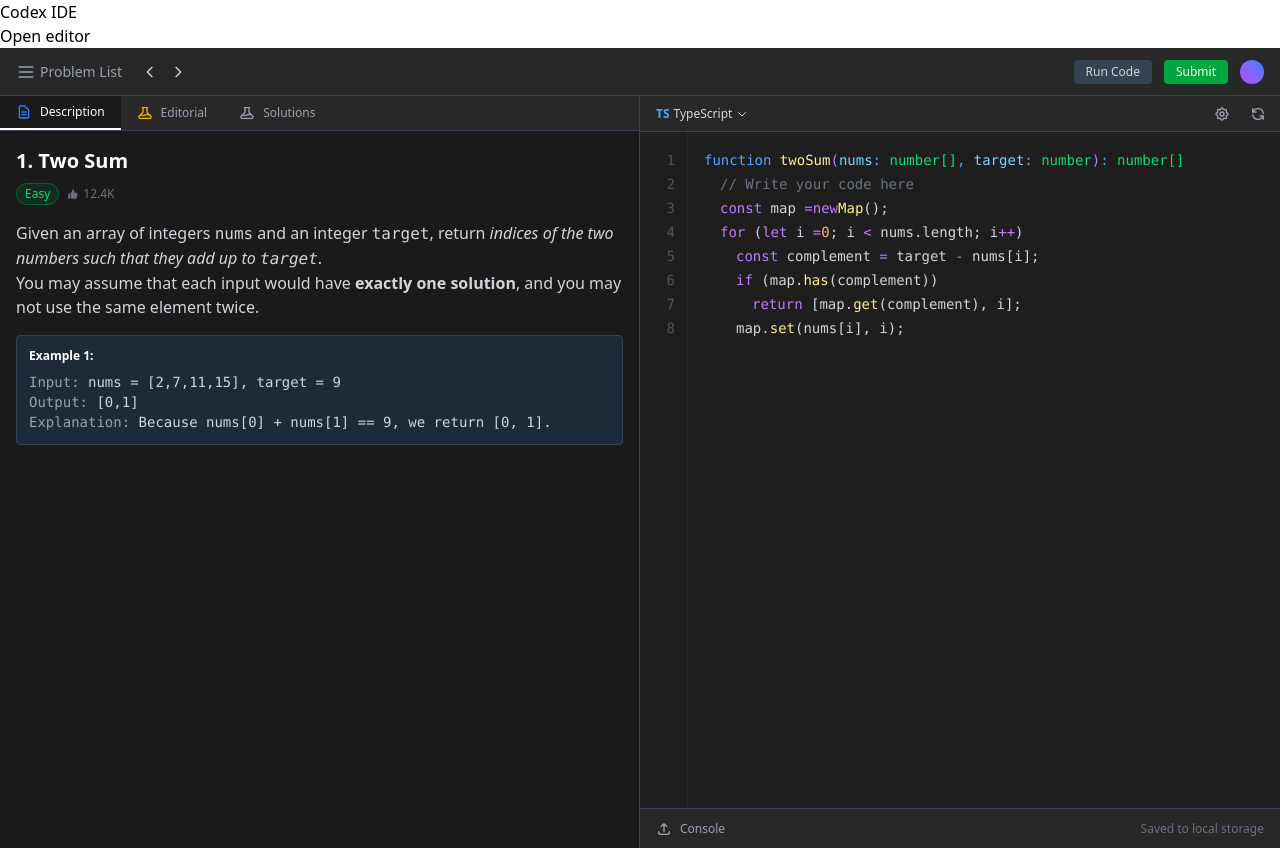
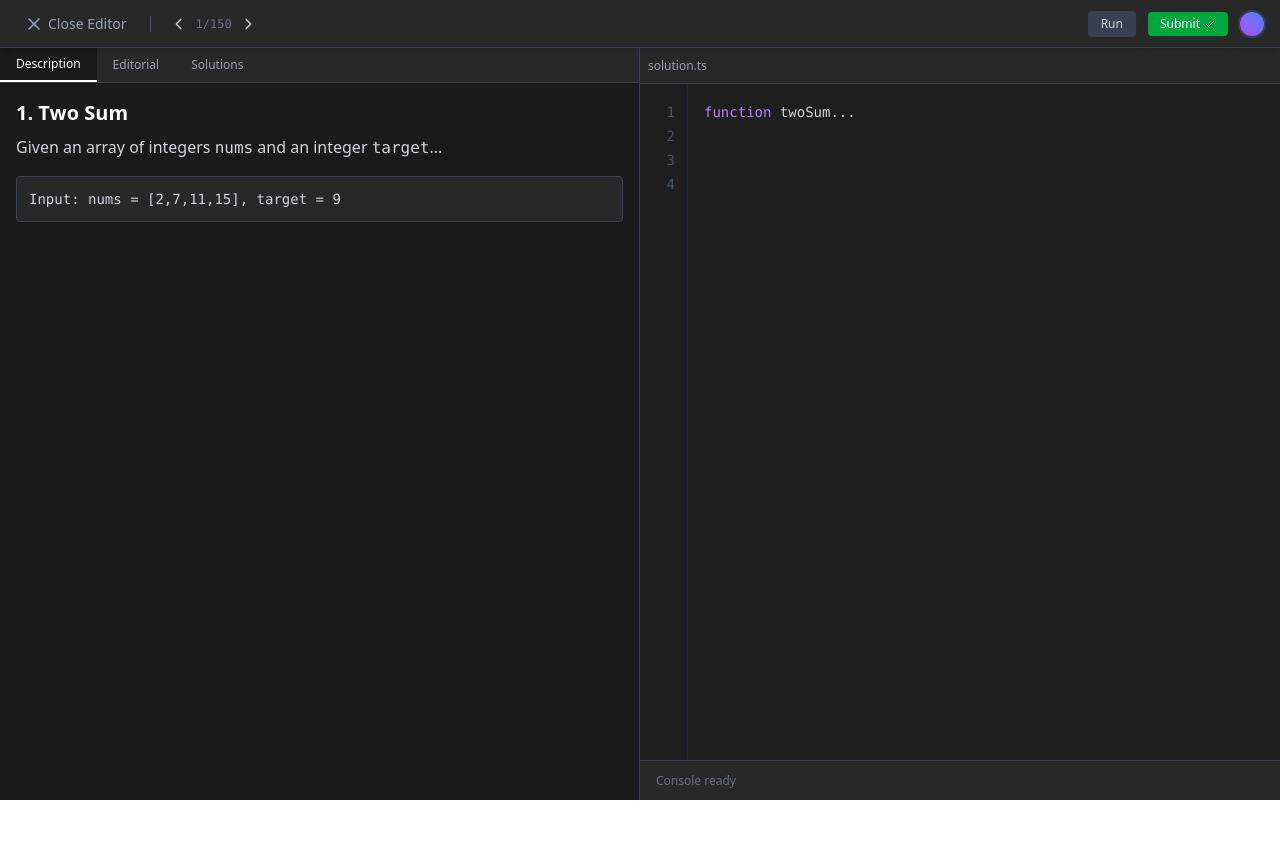
Before and after one commit to proskdim/codex-ide, an Angular app: page / in a window 1280 px wide. After the commit the page ends 800 px from the top, so only its background shows below. Built offline with nearby package versions, Linux system fonts and the light colour scheme.

Commit message:
full screen editor

```diff
--- a/src/app/components/codex-editor/codex-editor/codex-editor.html
+++ b/src/app/components/codex-editor/codex-editor/codex-editor.html
@@ -1,137 +1,94 @@
 <!-- this is leetcode editor clone -->
 
-<div class="flex flex-col h-screen bg-[#1a1a1a] text-gray-300 font-sans overflow-hidden">
+<div class="fixed inset-0 z-50 w-full h-full flex flex-col bg-[#1a1a1a] text-gray-300 font-sans overflow-hidden animate-fade-in">
 
-  <nav class="h-12 border-b border-gray-700 bg-[#282828] flex items-center justify-between px-4 shrink-0">
+  <nav class="h-12 border-b border-gray-700 bg-[#282828] flex items-center justify-between px-4 shrink-0 shadow-md relative z-20">
     <div class="flex items-center space-x-4">
-      <div class="flex items-center text-gray-400 hover:text-white cursor-pointer transition-colors">
-        <svg xmlns="http://www.w3.org/2000/svg" class="h-5 w-5 mr-1" fill="none" viewBox="0 0 24 24" stroke="currentColor">
-          <path stroke-linecap="round" stroke-linejoin="round" stroke-width="2" d="M4 6h16M4 12h16M4 18h16" />
+
+      <button class="flex items-center text-gray-400 hover:text-white hover:bg-red-500/20 hover:text-red-400 px-2 py-1 rounded transition-all cursor-pointer group">
+        <svg xmlns="http://www.w3.org/2000/svg" class="h-5 w-5 mr-1 group-hover:rotate-90 transition-transform duration-300" fill="none" viewBox="0 0 24 24" stroke="currentColor">
+          <path stroke-linecap="round" stroke-linejoin="round" stroke-width="2" d="M6 18L18 6M6 6l12 12" />
         </svg>
-        <span class="font-medium text-sm">Problem List</span>
-      </div>
+        <span class="font-medium text-sm">Close Editor</span>
+      </button>
+
+      <div class="h-4 w-px bg-gray-600"></div>
+
       <div class="flex items-center space-x-1 text-sm">
-        <button class="p-1 hover:bg-gray-700 rounded transition-colors" aria-label="Previous Problem">
+        <button class="p-1 hover:bg-gray-700 rounded transition-colors" title="Previous">
           <svg class="w-4 h-4" fill="none" stroke="currentColor" viewBox="0 0 24 24"><path stroke-linecap="round" stroke-linejoin="round" stroke-width="2" d="M15 19l-7-7 7-7"></path></svg>
         </button>
-        <button class="p-1 hover:bg-gray-700 rounded transition-colors" aria-label="Next Problem">
+        <span class="text-xs font-mono text-gray-500">1/150</span>
+        <button class="p-1 hover:bg-gray-700 rounded transition-colors" title="Next">
           <svg class="w-4 h-4" fill="none" stroke="currentColor" viewBox="0 0 24 24"><path stroke-linecap="round" stroke-linejoin="round" stroke-width="2" d="M9 5l7 7-7 7"></path></svg>
         </button>
       </div>
     </div>
 
     <div class="flex items-center space-x-3">
-      <button class="bg-gray-700 hover:bg-gray-600 px-3 py-1 rounded text-xs font-medium transition-colors">Run Code</button>
-      <button class="bg-green-600 hover:bg-green-500 text-white px-3 py-1 rounded text-xs font-medium transition-colors shadow-lg shadow-green-900/20">Submit</button>
-      <div class="h-6 w-6 rounded-full bg-gradient-to-tr from-purple-500 to-blue-500 cursor-pointer"></div>
+      <button class="bg-gray-700 hover:bg-gray-600 px-3 py-1 rounded text-xs font-medium transition-colors border border-transparent hover:border-gray-500">Run</button>
+      <button class="bg-green-600 hover:bg-green-500 text-white px-3 py-1 rounded text-xs font-medium transition-colors shadow-lg shadow-green-900/20 flex items-center gap-1">
+        <span>Submit</span>
+        <svg class="w-3 h-3" fill="none" stroke="currentColor" viewBox="0 0 24 24"><path stroke-linecap="round" stroke-linejoin="round" stroke-width="2" d="M5 13l4 4L19 7"></path></svg>
+      </button>
+      <div class="h-6 w-6 rounded-full bg-gradient-to-tr from-purple-500 to-blue-500 ring-2 ring-gray-700 cursor-pointer hover:ring-gray-500 transition-all"></div>
     </div>
   </nav>
 
-  <main class="flex-1 flex flex-col md:flex-row overflow-hidden">
+  <main class="flex-1 flex flex-col md:flex-row overflow-hidden relative z-10">
 
-    <section class="w-full md:w-1/2 flex flex-col border-r border-gray-700 h-1/2 md:h-full">
-
-      <div class="flex bg-[#282828] border-b border-gray-700 text-xs font-medium">
-        <button class="px-4 py-2 text-white border-b-2 border-white flex items-center gap-2 bg-[#1a1a1a]">
-          <svg class="w-4 h-4 text-blue-500" fill="none" stroke="currentColor" viewBox="0 0 24 24"><path stroke-linecap="round" stroke-linejoin="round" stroke-width="2" d="M9 12h6m-6 4h6m2 5H7a2 2 0 01-2-2V5a2 2 0 012-2h5.586a1 1 0 01.707.293l5.414 5.414a1 1 0 01.293.707V19a2 2 0 01-2 2z"></path></svg>
-          Description
-        </button>
-        <button class="px-4 py-2 text-gray-400 hover:text-white flex items-center gap-2 transition-colors">
-          <svg class="w-4 h-4 text-yellow-500" fill="none" stroke="currentColor" viewBox="0 0 24 24"><path stroke-linecap="round" stroke-linejoin="round" stroke-width="2" d="M19.428 15.428a2 2 0 00-1.022-.547l-2.384-.477a6 6 0 00-3.86.517l-.318.158a6 6 0 01-3.86.517L6.05 15.21a2 2 0 00-1.806.547M8 4h8l-1 1v5.172a2 2 0 00.586 1.414l5 5c1.26 1.26.367 3.414-1.415 3.414H4.828c-1.782 0-2.674-2.154-1.414-3.414l5-5A2 2 0 009 10.172V5L8 4z"></path></svg>
-          Editorial
-        </button>
-        <button class="px-4 py-2 text-gray-400 hover:text-white flex items-center gap-2 transition-colors">
-          <svg class="w-4 h-4 text-gray-400" fill="none" stroke="currentColor" viewBox="0 0 24 24"><path stroke-linecap="round" stroke-linejoin="round" stroke-width="2" d="M19.428 15.428a2 2 0 00-1.022-.547l-2.384-.477a6 6 0 00-3.86.517l-.318.158a6 6 0 01-3.86.517L6.05 15.21a2 2 0 00-1.806.547M8 4h8l-1 1v5.172a2 2 0 00.586 1.414l5 5c1.26 1.26.367 3.414-1.415 3.414H4.828c-1.782 0-2.674-2.154-1.414-3.414l5-5A2 2 0 009 10.172V5L8 4z"></path></svg>
-          Solutions
-        </button>
+    <section class="w-full md:w-1/2 flex flex-col border-r border-gray-700 h-1/2 md:h-full bg-[#1a1a1a]">
+      <div class="flex bg-[#282828] border-b border-gray-700 text-xs font-medium shrink-0">
+        <button class="px-4 py-2 text-white border-b-2 border-white flex items-center gap-2 bg-[#1a1a1a]">Description</button>
+        <button class="px-4 py-2 text-gray-400 hover:text-white transition-colors">Editorial</button>
+        <button class="px-4 py-2 text-gray-400 hover:text-white transition-colors">Solutions</button>
       </div>
 
-      <div class="flex-1 overflow-y-auto p-4 custom-scrollbar">
+      <div class="flex-1 overflow-y-auto p-4 custom-scrollbar scroll-smooth">
         <h1 class="text-xl font-bold text-white mb-2">1. Two Sum</h1>
-        <div class="flex gap-2 mb-4">
-          <span class="px-2 py-0.5 rounded-full bg-green-900/30 text-green-400 text-xs font-medium border border-green-800">Easy</span>
-          <span class="flex items-center gap-1 text-gray-500 text-xs">
-            <svg class="w-3 h-3" fill="currentColor" viewBox="0 0 20 20"><path d="M2 10.5a1.5 1.5 0 113 0v6a1.5 1.5 0 01-3 0v-6zM6 10.333v5.43a2 2 0 001.106 1.79l.05.025A4 4 0 008.943 18h5.416a2 2 0 001.962-1.608l1.2-6A2 2 0 0015.56 8H12V4a2 2 0 00-2-2 1 1 0 00-1 1v.667a4 4 0 01-.8 2.4L6.8 7.933a4 4 0 00-.8 2.4z" /></svg>
-            12.4K
-          </span>
-        </div>
-
         <div class="prose prose-invert prose-sm max-w-none text-gray-300">
-          <p>Given an array of integers <code>nums</code> and an integer <code>target</code>, return <em>indices of the two numbers such that they add up to <code>target</code></em>.</p>
-          <p>You may assume that each input would have <strong>exactly one solution</strong>, and you may not use the same element twice.</p>
-
-          <div class="mt-4 p-3 bg-gray-800 rounded border border-gray-700">
-            <p class="font-bold text-white text-xs mb-2">Example 1:</p>
-            <div class="font-mono text-sm">
-              <span class="text-gray-400">Input:</span> nums = [2,7,11,15], target = 9<br>
-              <span class="text-gray-400">Output:</span> [0,1]<br>
-              <span class="text-gray-400">Explanation:</span> Because nums[0] + nums[1] == 9, we return [0, 1].
-            </div>
-          </div>
+           <p>Given an array of integers <code>nums</code> and an integer <code>target</code>...</p>
+           <div class="mt-4 p-3 bg-[#282828] rounded border border-gray-700">
+             <div class="font-mono text-sm">Input: nums = [2,7,11,15], target = 9</div>
+           </div>
+           <div class="h-96"></div>
         </div>
       </div>
     </section>
 
     <section class="w-full md:w-1/2 flex flex-col h-1/2 md:h-full bg-[#1e1e1e]">
+      <div class="h-9 border-b border-gray-700 flex items-center justify-between px-2 bg-[#282828] shrink-0">
+        <span class="text-xs text-gray-400">solution.ts</span>
+      </div>
 
-      <div class="h-9 border-b border-gray-700 flex items-center justify-between px-2 bg-[#282828] shrink-0">
-        <div class="flex items-center gap-2">
-          <div class="relative group">
-            <button class="flex items-center gap-1 text-xs text-gray-300 hover:text-white px-2 py-1 rounded hover:bg-gray-700 transition-colors">
-              <span class="text-blue-400 font-bold">TS</span> TypeScript
-              <svg class="w-3 h-3" fill="none" stroke="currentColor" viewBox="0 0 24 24"><path stroke-linecap="round" stroke-linejoin="round" stroke-width="2" d="M19 9l-7 7-7-7"></path></svg>
-            </button>
-          </div>
+      <div class="flex-1 relative overflow-hidden flex text-sm font-mono">
+        <div class="w-12 bg-[#1e1e1e] border-r border-gray-800 text-right text-gray-600 py-4 pr-3 leading-6 select-none">
+          1<br>2<br>3<br>4
         </div>
-        <div class="flex items-center gap-2 text-gray-400">
-           <button class="p-1.5 hover:bg-gray-700 rounded transition-colors" title="Settings">
-             <svg class="w-4 h-4" fill="none" stroke="currentColor" viewBox="0 0 24 24"><path stroke-linecap="round" stroke-linejoin="round" stroke-width="2" d="M10.325 4.317c.426-1.756 2.924-1.756 3.35 0a1.724 1.724 0 002.573 1.066c1.543-.94 3.31.826 2.37 2.37a1.724 1.724 0 001.065 2.572c1.756.426 1.756 2.924 0 3.35a1.724 1.724 0 00-1.066 2.573c.94 1.543-.826 3.31-2.37 2.37a1.724 1.724 0 00-2.572 1.065c-.426 1.756-2.924 1.756-3.35 0a1.724 1.724 0 00-2.573-1.066c-1.543.94-3.31-.826-2.37-2.37a1.724 1.724 0 00-1.065-2.572c-1.756-.426-1.756-2.924 0-3.35a1.724 1.724 0 001.066-2.573c-.94-1.543.826-3.31 2.37-2.37.996.608 2.296.07 2.572-1.065z"></path><path stroke-linecap="round" stroke-linejoin="round" stroke-width="2" d="M15 12a3 3 0 11-6 0 3 3 0 016 0z"></path></svg>
-           </button>
-           <button class="p-1.5 hover:bg-gray-700 rounded transition-colors" title="Reset Code">
-             <svg class="w-4 h-4" fill="none" stroke="currentColor" viewBox="0 0 24 24"><path stroke-linecap="round" stroke-linejoin="round" stroke-width="2" d="M4 4v5h.582m15.356 2A8.001 8.001 0 004.582 9m0 0H9m11 11v-5h-.581m0 0a8.003 8.003 0 01-15.357-2m15.357 2H15"></path></svg>
-           </button>
+        <div class="flex-1 bg-[#1e1e1e] text-gray-300 p-4 leading-6 overflow-auto outline-none" contenteditable="true">
+          <span class="text-purple-400">function</span> twoSum...
         </div>
       </div>
 
-      <div class="flex-1 relative overflow-hidden flex text-sm font-mono">
-        <div class="w-12 bg-[#1e1e1e] border-r border-gray-800 text-right text-gray-600 select-none py-4 pr-3 leading-6">
-          <div>1</div>
-          <div>2</div>
-          <div>3</div>
-          <div>4</div>
-          <div>5</div>
-          <div>6</div>
-          <div>7</div>
-          <div>8</div>
-        </div>
+      <div class="h-10 border-t border-gray-700 bg-[#282828] flex items-center px-4 shrink-0">
+         <span class="text-xs text-gray-500">Console ready</span>
+      </div>
+    </section>
 
-        <div class="flex-1 bg-[#1e1e1e] text-gray-300 p-4 leading-6 overflow-auto outline-none" contenteditable="true" spellcheck="false">
-          <div class="text-blue-400">function <span class="text-yellow-200">twoSum</span><span class="text-purple-400">(</span><span class="text-sky-300">nums</span>: <span class="text-green-400">number[]</span>, <span class="text-sky-300">target</span>: <span class="text-green-400">number</span><span class="text-purple-400">)</span>: <span class="text-green-400">number[]</span></div>
-          <div class="pl-4 text-gray-500">// Write your code here</div>
-          <div class="pl-4"></div>
-          <div class="pl-4"><span class="text-purple-400">const</span> map <span class="text-purple-400">=</span> <span class="text-purple-400">new</span> <span class="text-yellow-200">Map</span>();</div>
-          <div class="pl-4"></div>
-          <div class="pl-4"><span class="text-purple-400">for</span> (<span class="text-purple-400">let</span> i <span class="text-purple-400">=</span> <span class="text-orange-300">0</span>; i <span class="text-purple-400"><</span> nums.length; i<span class="text-purple-400">++</span>)</div>
-          <div class="pl-8"><span class="text-purple-400">const</span> complement <span class="text-purple-400">=</span> target <span class="text-purple-400">-</span> nums[i];</div>
-          <div class="pl-8"><span class="text-purple-400">if</span> (map.<span class="text-yellow-200">has</span>(complement))</div>
-          <div class="pl-12"><span class="text-purple-400">return</span> [map.<span class="text-yellow-200">get</span>(complement), i];</div>
-          <div class="pl-8"></div>
-          <div class="pl-8">map.<span class="text-yellow-200">set</span>(nums[i], i);</div>
-          <div class="pl-4"></div>
-          <div></div>
-        </div>
-      </div>
-
-      <div class="h-10 border-t border-gray-700 bg-[#282828] flex items-center justify-between px-4 shrink-0">
-         <button class="flex items-center gap-2 text-gray-400 hover:text-white text-xs transition-colors">
-           <svg class="w-4 h-4" fill="none" stroke="currentColor" viewBox="0 0 24 24"><path stroke-linecap="round" stroke-linejoin="round" stroke-width="2" d="M4 16v1a3 3 0 003 3h10a3 3 0 003-3v-1m-4-8l-4-4m0 0L8 8m4-4v12"></path></svg>
-           Console
-         </button>
-         <div class="text-xs text-gray-500">
-           Saved to local storage
-         </div>
-      </div>
-
-    </section>
   </main>
 </div>
+
+<style>
+  .animate-fade-in {
+    animation: fadeIn 0.2s ease-out;
+  }
+  @keyframes fadeIn {
+    from { opacity: 0; transform: scale(0.98); }
+    to { opacity: 1; transform: scale(1); }
+  }
+  /* Custom Scrollbar for Webkit */
+  .custom-scrollbar::-webkit-scrollbar { width: 6px; height: 6px; }
+  .custom-scrollbar::-webkit-scrollbar-track { bg: #1a1a1a; }
+  .custom-scrollbar::-webkit-scrollbar-thumb { background: #4b5563; border-radius: 3px; }
+  .custom-scrollbar::-webkit-scrollbar-thumb:hover { background: #6b7280; }
+</style>
```
